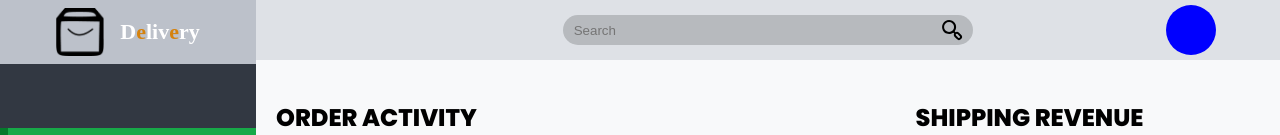
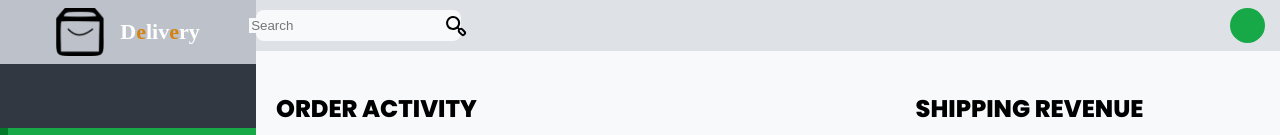
Before and after one commit to DuanNguyen2907/Delivery_sp09, a React (Create React App) app: page / in a window 1280 px wide. Shown: the top 135 px of the page. Built offline with nearby package versions, Linux system fonts and the light colour scheme; no server answers; the HTML template or start-up script is replaced by a standard one.

Commit message:
"Change Css Search"

```diff
--- a/src/components/SearchAria/SearchAria.css
+++ b/src/components/SearchAria/SearchAria.css
@@ -2,19 +2,19 @@
     position: relative;
     width: 100%;
     display: flex;
-    height: 60px;
+    height: 51.18px;
     background-color: #DEE1E6FF;
-    justify-content: center;
     align-items: center;
 }
 
 .Search {
-    height: 50%;
-    width: 40%;
-    background-color: rgb(183, 186, 190);
-    border-radius: 50px;
+    height: 60%;
+    width: 20%;
+    background-color: #F8F9FAFF;
+    left: 0;
+    border-radius: 8px;
     display: grid;
-    grid-template-columns: 90% auto;
+    grid-template-columns: 95% auto;
     justify-content: center;
     align-items: center;
 }
@@ -23,15 +23,15 @@
     height: 50%;
     border: none;
     outline: none;
-    background-color: rgb(183, 186, 190);
+    background-color: #F8F9FAFF;
     box-sizing: border-box;
 }
 
 .User {
-    height: 50px;
-    width: 50px;
-    background-color: blue;
+    height: 35px;
+    width: 35px;
+    background-color: #17A948FF;
     border-radius: 50%;
     position: absolute;
-    right: 4rem;
+    right: 15px;
 }
```
